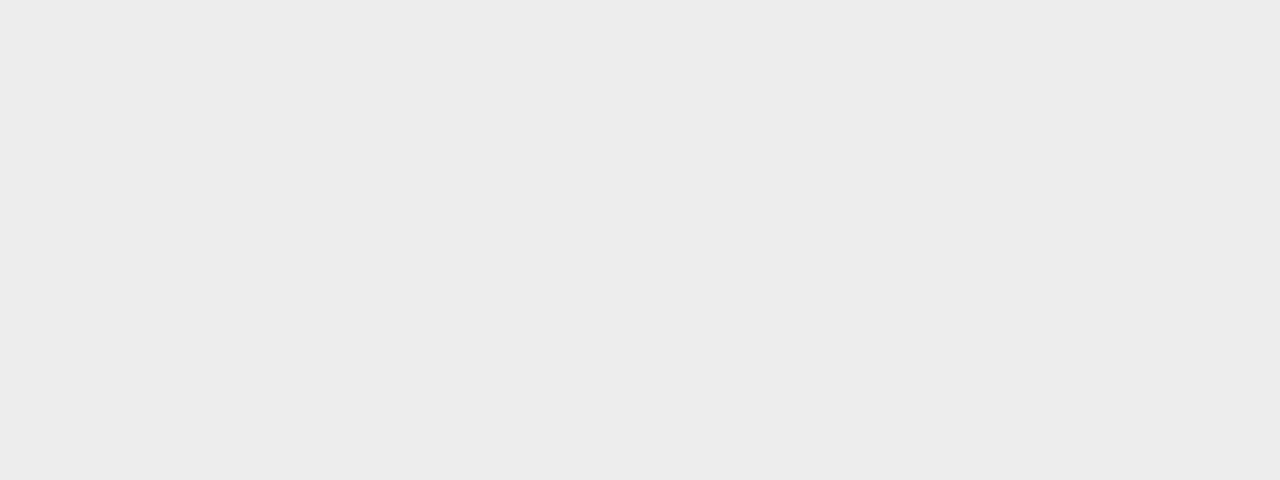
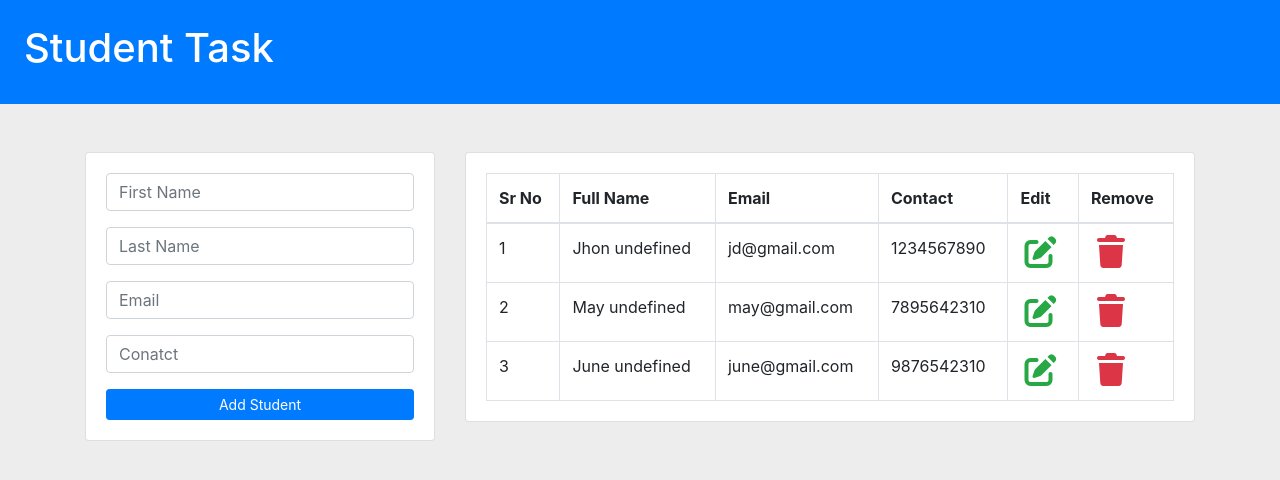
Before and after one commit to snehaborole5-ui/student-task-3-machine-test, a plain HTML site: page index.html in a window 1280 px wide. Drawn offline with nearby package versions, Linux system fonts and the light colour scheme; some packages are replaced by stand-ins of ours; a script that the page names is missing.

Commit message:
work on temlating

```diff
--- a/assets/js/app.js
+++ b/assets/js/app.js
@@ -1,4 +1,15 @@
 const cl = console.log;
+
+const stdContainer = document.getElementById('stdContainer')
+const stdForm = document.getElementById('stdForm')
+const fnameControl = document.getElementById('fname')
+const lnameControl = document.getElementById('lname')
+const emailControl = document.getElementById('email')
+const contactControl = document.getElementById('contact')
+const addStdBtn = document.getElementById('addStdBtn')
+const updateStdBtn = document.getElementById('updateStdBtn')
+const stdTbale = document.getElementById('stdTable')
+const noStdMsg = document.getElementById('noStdMsg')
 
 
 let stdArr = [
@@ -25,3 +36,29 @@ let stdArr = [
 
     }
 ]
+
+function createTrs(arr){
+    let result = '';
+arr.forEach((std,i) =>{
+    // cl(std)
+    result += `
+            <tr id="${std.stdId}">
+                            <td>${i + 1}</td>
+                            <td>${std.fname} ${std.lname}</td>
+                            <td>${std.email}</td>
+                            <td>${std.contact}</td>
+                            <td>
+                                <i onClick="onStdEdit(this)"
+                                 role="button" class="fa-solid fa-pen-to-square fa-2x text-success"></i>
+                                </td>
+                                <td>
+                                <i onClick="onStdRemove(this)"
+                                role="button" class="fa-solid fa-trash fa-2x text-danger"></i>
+                            </td>
+                        </tr>`
+
+})
+
+stdContainer.innerHTML = result;
+}
+createTrs(stdArr)
--- a/index.html
+++ b/index.html
@@ -21,6 +21,99 @@
     <link rel="stylesheet" href="./assets/css/style.css" />
 </head>
 <body>
+<header class="bg-primary text-white p-4">
+        <h1>Student Task</h1>
+    </header>
+    <div class="container mt-5">
+        <div class="row">
+            <div class="col-md-4 mb-4 mb-md-0">
+                <div class="card">
+                    <div class="card-body">
+                        <form id="stdForm">
+                    <div class="form-group">
+                        <label for="fname" class="sr-only">First Name</label>
+                        <input type="text"
+                        placeholder="First Name"
+                        id="fname"
+                        class="form-control"
+                        />
+
+                    </div>
+                        <div class="form-group">
+                            <label for="lname" class="sr-only">Last Name</label>
+                            <input type="text"
+                        placeholder="Last Name"
+                        id="lname"
+                        class="form-control"
+                        />
+                        </div>
+                        <div class="form-group">
+                            <label for="email" class="sr-only">Email</label>
+                            <input type="text"
+                        placeholder="Email"
+                        id="email"
+                        class="form-control"
+                        />
+                        </div>
+                        <div class="form-group">
+                            <label for="conatct" class="sr-only">Contact</label>
+                            <input type="text"
+                        placeholder="Conatct"
+                        id="contact"
+                        class="form-control"
+                        />
+                        </div>
+
+                        <button id="addStdBtn" type="submit" class="btn btn-primary btn-sm btn-block">Add Student</button>
+                         <button id="updateStdBtn" type="button" class=" d-none btn btn-primary btn-sm btn-block">Update Student</button>
+                </form>
+                    </div>
+                </div>
+            </div>
+            <div class="col-md-8">
+                <div class="card">
+                    <div class="card-body table-responsive">
+               <table class="table table-bordered m-0" id="stdTable">
+
+                    <thead>
+                        <tr>
+                            <th>Sr No</th>
+                            <th>Full Name</th>
+                            <th>Email</th>
+                            <th>Contact</th>
+                            <th>Edit</th>
+                            <th>Remove</th>
+                        </tr>
+                    </thead>
+
+                    <tbody id="stdContainer">
+                        <!-- <tr>
+                            <td>1</td>
+                            <td>Jhon Doe</td>
+                            <td>jd@gmail.com</td>
+                            <td>1234567890</td>
+                            <td>
+                                <i role="button" class="fa-solid fa-pen-to-square fa-2x text-success"></i>
+                                </td>
+                                <td>
+                                <i role="button" class="fa-solid fa-trash fa-2x text-danger"></i>
+                            </td>
+                        </tr> -->
+                    </tbody>
+                </table>
+                <p class="alert alert-warning d-none" id="noStdMsg">
+                    No Student Data!!!
+                </p>
+                    </div>
+                </div>
+
+            </div>
+        </div>
+    </div>
+    <script src="https://cdn.jsdelivr.net/npm/sweetalert2@11"></script>
+    <script src="./assets/js/app.js"></script>
+</body>
+</html>
 
 
 
```
